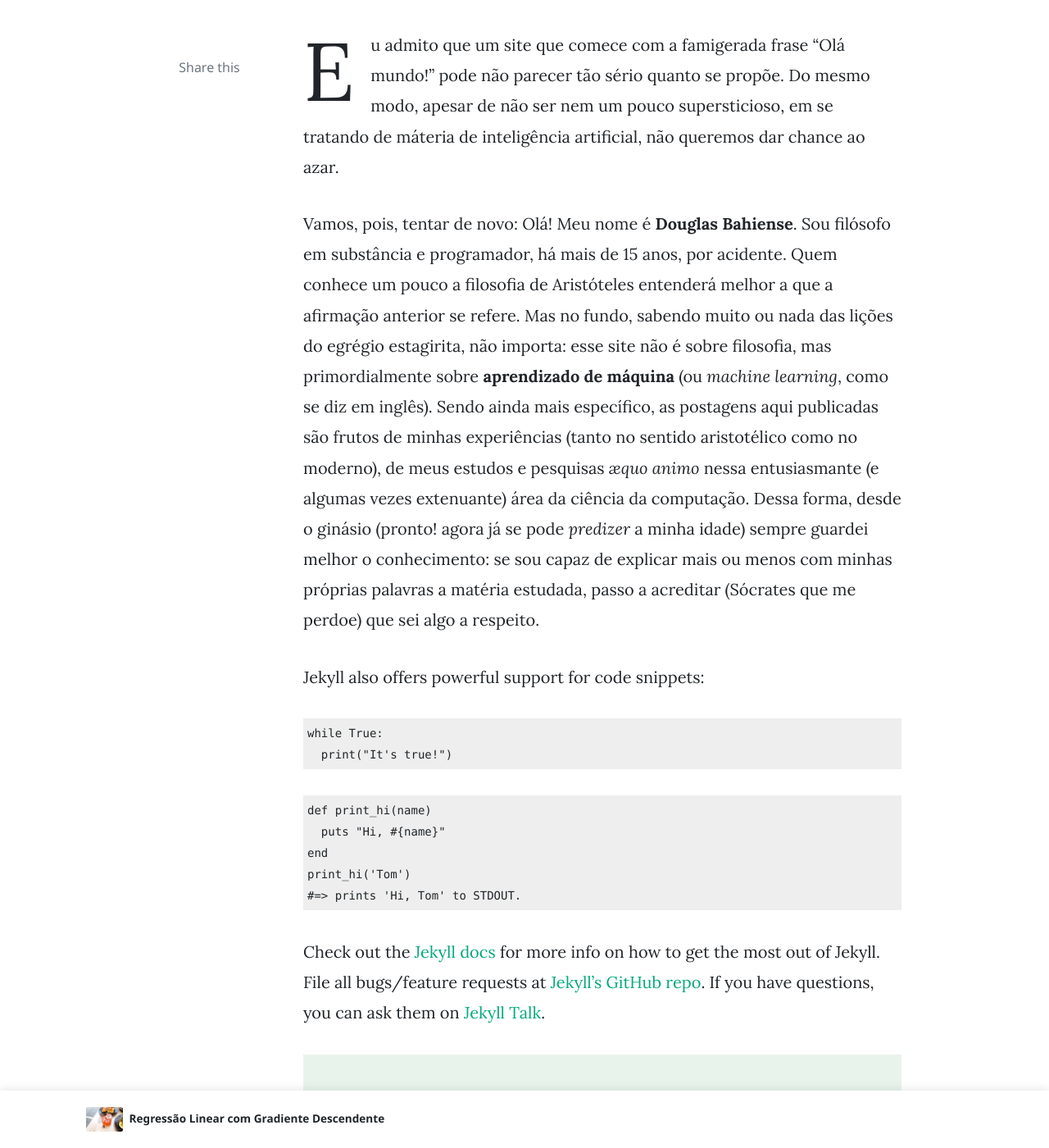
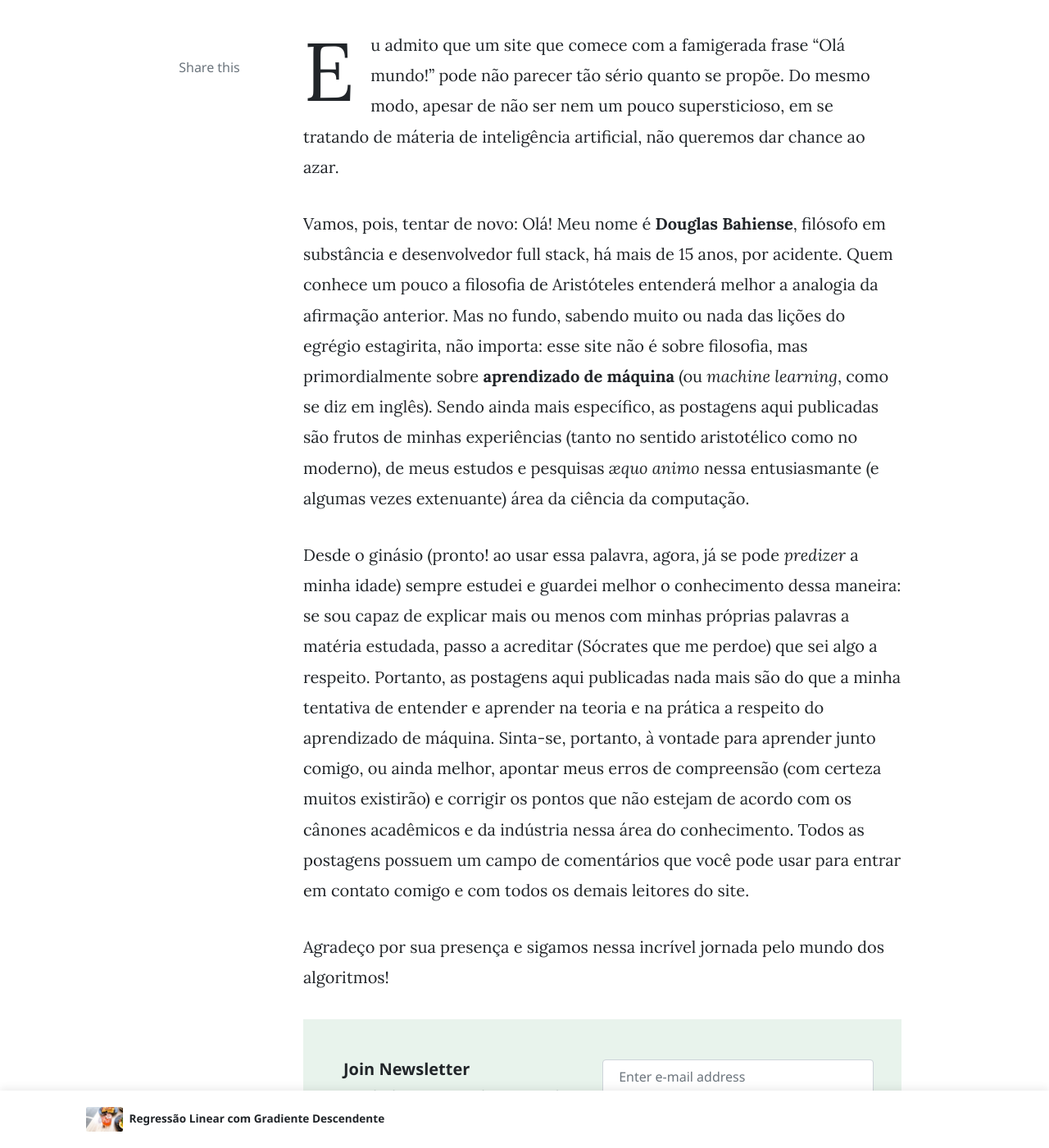
Before and after one commit to dbahiense/dbahiense.github.io, a Jekyll site: the page built from _posts/2022-07-01-hello-world.markdown, in a window 1280 px wide and 1400 px high, scrolled down 445 px. Shown: the whole window at 82% size. Built offline with Jekyll 4.4.1, drawn with Linux system fonts in a browser that asks for light colours; nearby versions of some CDN libraries; comment, search, counter and statistics services are not loaded.

Commit message:
edit presentation

```diff
--- a/_posts/2022-07-01-hello-world.markdown
+++ b/_posts/2022-07-01-hello-world.markdown
@@ -9,29 +9,8 @@ Eu admito que um site que comece com a famigerada frase "Olá mundo!" pode não
 
 
 
-Vamos, pois, tentar de novo: Olá! Meu nome é **Douglas Bahiense**. Sou filósofo em substância e programador, há mais de 15 anos, por acidente. Quem conhece um pouco a filosofia de Aristóteles entenderá melhor a que a afirmação anterior se refere. Mas no fundo, sabendo muito ou nada das lições do egrégio estagirita, não importa: esse site não é sobre filosofia, mas primordialmente sobre **aprendizado de máquina** (ou *machine learning*, como se diz em inglês). Sendo ainda mais específico, as postagens aqui publicadas são frutos de minhas experiências (tanto no sentido aristotélico como no moderno), de meus estudos e pesquisas *æquo animo* nessa entusiasmante (e algumas vezes extenuante) área da ciência da computação. Dessa forma, desde o ginásio (pronto! agora já se pode *predizer* a minha idade) sempre guardei melhor o conhecimento: se sou capaz de explicar mais ou menos com minhas próprias palavras a matéria estudada, passo a acreditar (Sócrates que me perdoe) que sei algo a respeito.
+Vamos, pois, tentar de novo: Olá! Meu nome é **Douglas Bahiense**, filósofo em substância e desenvolvedor full stack, há mais de 15 anos, por acidente. Quem conhece um pouco a filosofia de Aristóteles entenderá melhor a analogia da afirmação anterior. Mas no fundo, sabendo muito ou nada das lições do egrégio estagirita, não importa: esse site não é sobre filosofia, mas primordialmente sobre **aprendizado de máquina** (ou *machine learning*, como se diz em inglês). Sendo ainda mais específico, as postagens aqui publicadas são frutos de minhas experiências (tanto no sentido aristotélico como no moderno), de meus estudos e pesquisas *æquo animo* nessa entusiasmante (e algumas vezes extenuante) área da ciência da computação.
 
+Desde o ginásio (pronto! ao usar essa palavra, agora, já se pode *predizer* a minha idade) sempre estudei e guardei melhor o conhecimento dessa maneira: se sou capaz de explicar mais ou menos com minhas próprias palavras a matéria estudada, passo a acreditar (Sócrates que me perdoe) que sei algo a respeito. Portanto, as postagens aqui publicadas nada mais são do que a minha tentativa de entender e aprender na teoria e na prática a respeito do aprendizado de máquina. Sinta-se, portanto, à vontade para aprender junto comigo, ou ainda melhor, apontar meus erros de compreensão (com certeza muitos existirão) e corrigir os pontos que não estejam de acordo com os cânones acadêmicos e da indústria nessa área do conhecimento. Todos as postagens possuem um campo de comentários que você pode usar para entrar em contato comigo e com todos os demais leitores do site.
 
-
-Jekyll also offers powerful support for code snippets:
-
-
-{% highlight python %}
-while True:
-  print("It's true!")
-{% endhighlight python %}
-
-
-{% highlight ruby %}
-def print_hi(name)
-  puts "Hi, #{name}"
-end
-print_hi('Tom')
-#=> prints 'Hi, Tom' to STDOUT.
-{% endhighlight %}
-
-Check out the [Jekyll docs][jekyll-docs] for more info on how to get the most out of Jekyll. File all bugs/feature requests at [Jekyll’s GitHub repo][jekyll-gh]. If you have questions, you can ask them on [Jekyll Talk][jekyll-talk].
-
-[jekyll-docs]: https://jekyllrb.com/docs/home
-[jekyll-gh]:   https://github.com/jekyll/jekyll
-[jekyll-talk]: https://talk.jekyllrb.com/
+Agradeço por sua presença e sigamos nessa incrível jornada pelo mundo dos algoritmos!
```
